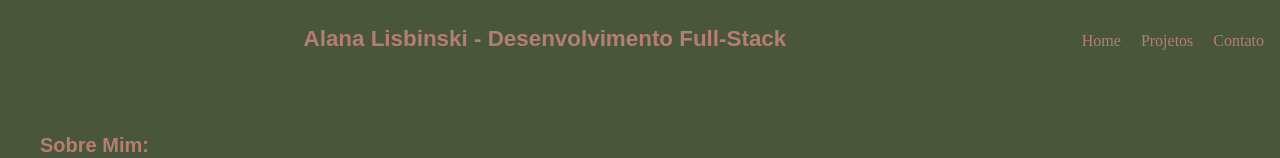
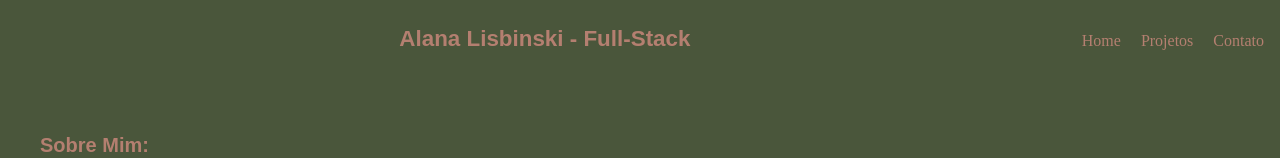
Before and after one commit to alanalisbinski/alana-lisbinski-fullstack, a plain HTML site: page index.html in a window 1280 px wide. Shown: the top 158 px of the page. Drawn offline with Linux system fonts and the light colour scheme.

Commit message:
Alteração de logotipo

```diff
--- a/index.html
+++ b/index.html
@@ -5,12 +5,12 @@
     <meta name="viewport" content="width=device-width, initial-scale=1.0">
     <link rel="stylesheet" href="styles.css">
     <title>Alana Lisbinski - Desenvolvimento Full-Stack</title>
-    <link rel="icon" href="imagens/notebook.png" type="image/png">
+    <link rel="icon" href="imagens/Div.png" type="image/png">
 </head>
 <body>
     <header>
         <div class="title">
-            <h2>Alana Lisbinski - Desenvolvimento Full-Stack</h2>
+            <h2>Alana Lisbinski - Full-Stack</h2>
         </div>
 
         <nav class="navbar">
```
Also changed, not shown: imagens/Div.png (added), imagens/notebook.png (deleted).
